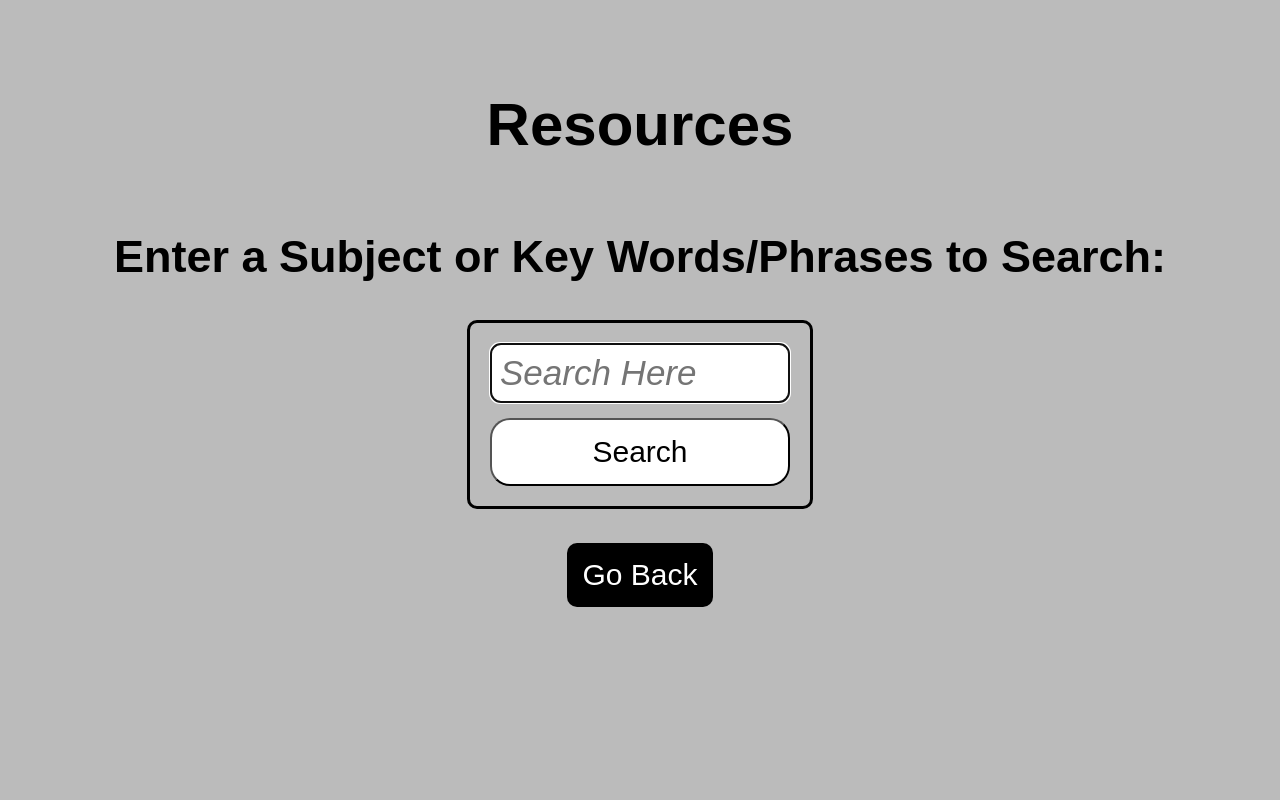
After one commit to Andrei295/new_flask, a Flask app: page /resources in a window 1280 px wide. The commit adds this page. Run offline with Flask 3, Linux system fonts and the light colour scheme; some libraries are stand-ins or nearby versions.

Commit message:
Added resources page and styles - A few fixes also made

```diff
--- a/app.py
+++ b/app.py
@@ -496,6 +496,20 @@ def classes():
     return render_template("classes.html")
 
 
+@app.route("/resources") #This is used to take the user to the resources page
+def resources():
+
+    return render_template("resources.html")
+
+
+@app.route("/results", methods=["POST"]) #This is used to present to the user their search results from the resources page
+def results():
+
+    search = request.form.get("search")
+
+    return render_template("results.html", search= search)
+
+
 ###List of names and passwords - so they are not forgotten
 
 ### Username: admin, Password: zxcvb --> Tutor
--- a/templates/home_learner.html
+++ b/templates/home_learner.html
@@ -55,7 +55,7 @@
 
 
         <form
-        action=""
+        action="/resources"
         class="resources_btn"> <!--Needs a route to go to-->
 
         <button class="main_btns" type="submit">View Resources</button>
--- a/templates/home_tutor.html
+++ b/templates/home_tutor.html
@@ -55,7 +55,7 @@
 
 
         <form
-        action=""
+        action="/resources"
         class="resources_btn"> <!--Needs a route to go to-->
 
         <button class="main_btns" type="submit">View Resources</button>
--- /dev/null
+++ b/templates/resources.html
@@ -0,0 +1,46 @@
+<!DOCTYPE html>
+<html>
+    <head>
+
+        <meta name="viewport" content="width=device-width, initial-scale=1">
+
+        <title>Resources</title>
+
+        <link rel="stylesheet" href="/static/styles.css">
+
+    </head>
+
+
+<body style= "background-color: rgb(187, 187, 187);">
+
+
+<div class="screen-center">
+
+        <h1 class="heading">Resources</h1>
+
+        <h2>Enter a Subject or Key Words/Phrases to Search:</h2>
+
+    <form class="card" action="/search" method="post" name="reasources">
+
+        <input type="text" name="search" style="font-style: italic; font-size: 35px;" placeholder="Search Here" autofocus autocomplete="off"> <!--This is the search input-->
+
+        <button class="goback_white" type="submit">Search</button>
+
+    </form>
+
+    <br>
+
+    <form
+action="/logout"
+name="logout"> <!--This is a form that is used to log out a user, as well as clearing session variables-->
+
+
+<button class="goback_black" type="submit">Go Back</button>
+
+</form>
+
+</div>
+
+</body>
+
+    </html>
```
Also changed, not shown: templates/results.html (added, +38 -0 lines).
